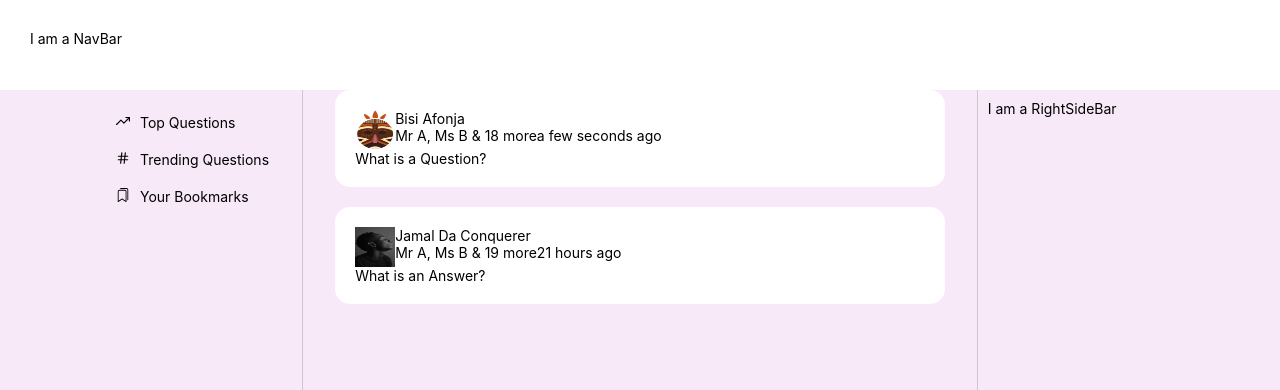
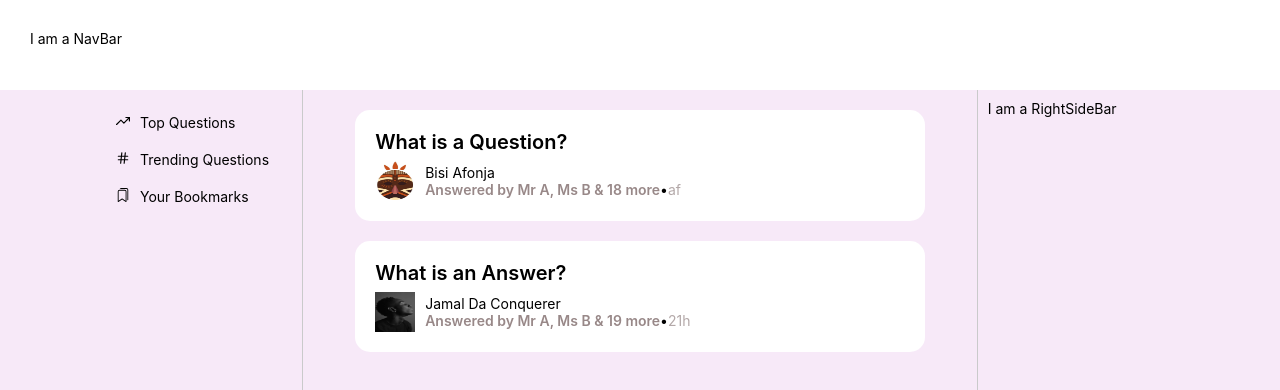
Before and after one commit to whoismuktar/lay-app, a React (Create React App) app: page / in a window 1280 px wide. Shown: the top 390 px of the page. Built offline with nearby package versions, Linux system fonts and the light colour scheme.

Commit message:
feed progress

```diff
--- a/src/Pages/Home/index.js
+++ b/src/Pages/Home/index.js
@@ -1,6 +1,7 @@
 import React from "react";
 import { Image } from "antd";
 import { Filter } from "../../Helper";
+import "../../Assets/styles/feed.scss"
 
 const appAvatar = require("../../Assets/images/avatar.jpg");
 const mainFeed = [
@@ -64,6 +65,8 @@ function Home(props) {
       <div className="feeds">
         {mainFeed.map((feed, i) => (
           <div key={i} className="app-card feed feed-card">
+            <div className="feed__title">{feed.title}</div>
+
             <div className="feed__top">
               <div className="feed__asked_by_avatar">
                 <Image
@@ -84,19 +87,21 @@ function Home(props) {
                 </div>
                 <div className="feed__meta">
                   <div className="feed__answered_by">
-                    Mr A, Ms B & {17+(i+1)} more
+                    Answered by Mr A, Ms B & {17+(i+1)} more
                   </div>
+
+                  <span class="bullet-separator">&bull;</span>
+
                   <div className="feed__answered_date">
-                    {Filter.formatDateFromNow(feed.created_at)}
+                    {Filter.formatDateFromNowShort(feed.created_at)}
                   </div>
                 </div>
               </div>
             </div>
 
-            <div className="feed-title">{feed.title}</div>
-            <div className="feed-description">{feed.description}</div>
+            <div className="feed__description">{feed.description}</div>
             {feed.image && (
-              <div className="feed-image">
+              <div className="feed__image">
                 <Image width={200} src={feed.image} />
               </div>
             )}
```
